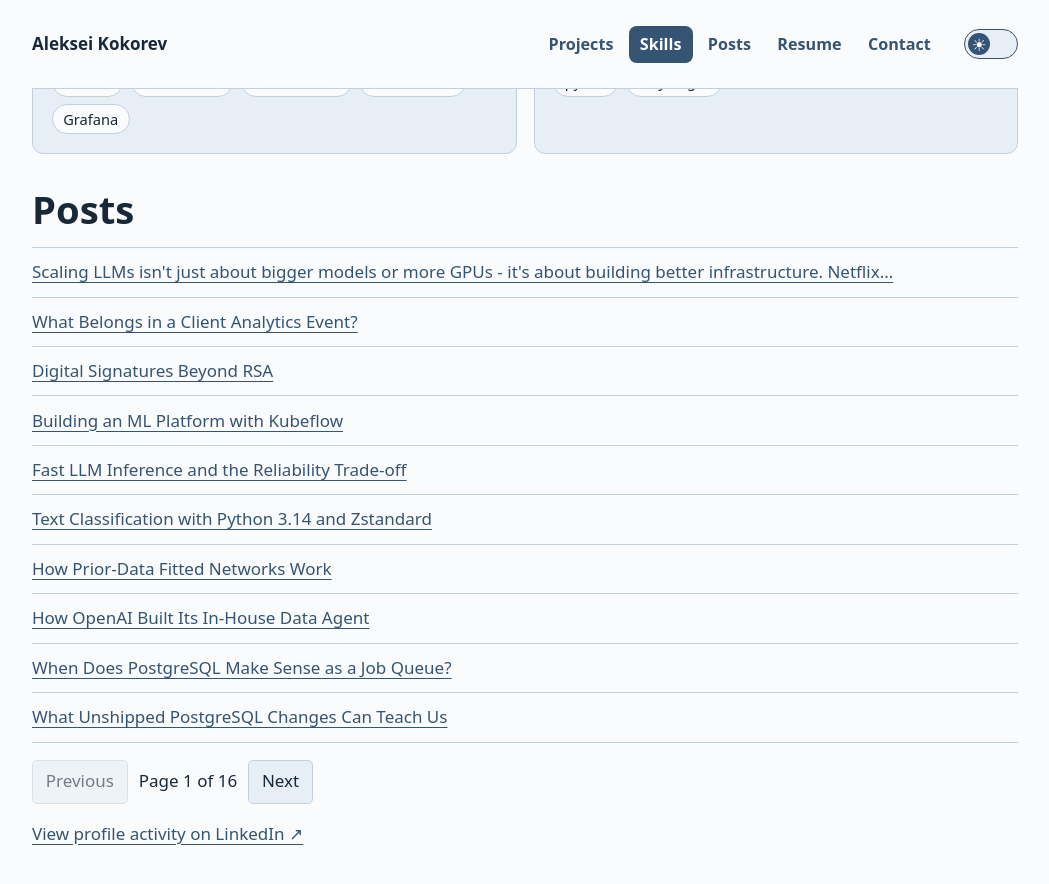
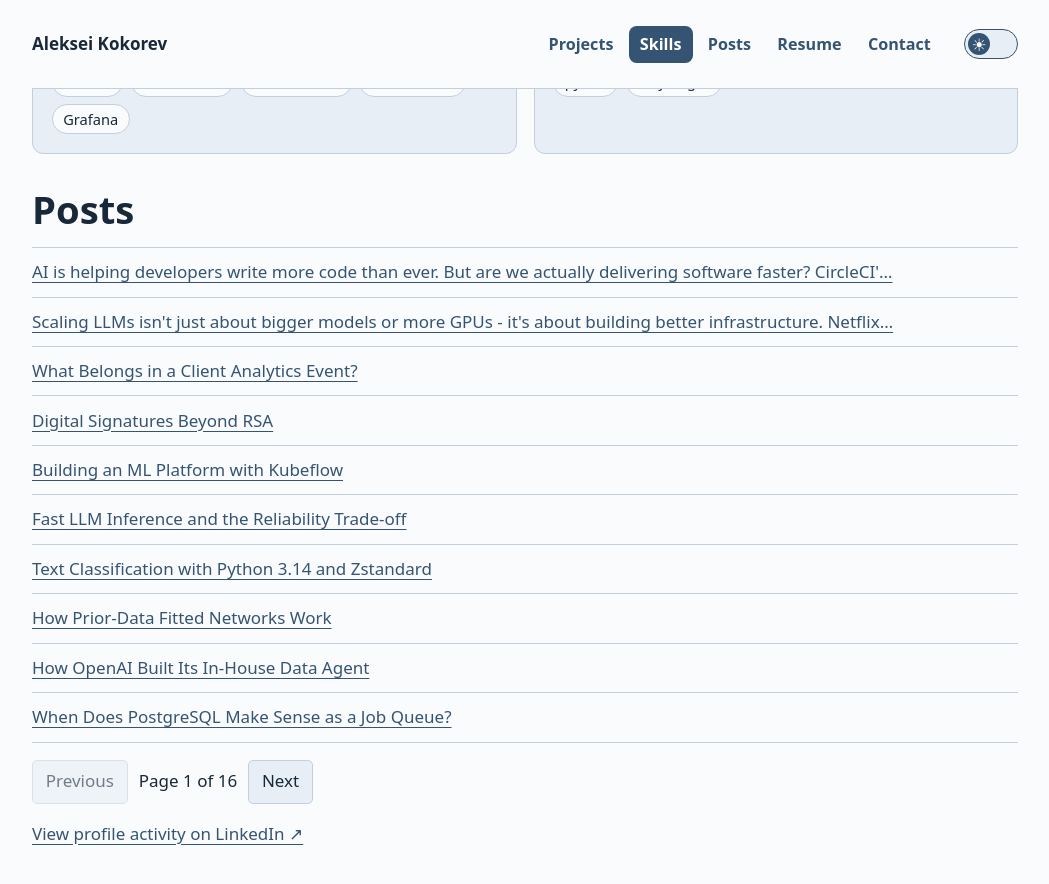
Before and after one commit to alex-coch/alex-coch.github.io, a Jekyll site: the page index.html, which Jekyll copies as it is, in a window 1280 px wide and 900 px high, scrolled down 2330 px. Shown: the top 884 px of the window, without its empty margins (115-1164 px from the left). Built offline with Jekyll 4.4.1, drawn with Linux system fonts in a browser that asks for light colours.

Commit message:
Sync LinkedIn posts from Buffer

```diff
--- a/index.html
+++ b/index.html
@@ -99,6 +99,7 @@
 <section id="writing">
   <h2>Posts</h2>
   <ul class="post-list">
+    <li data-published-at="2026-11-22T10:28:12.252000+00:00"><a href="https://www.linkedin.com/feed/update/urn:li:share:7530215549318946816/">AI is helping developers write more code than ever. But are we actually delivering software faster? CircleCI&#x27;…</a></li>
     <li data-published-at="2026-11-22T08:54:46.548000+00:00"><a href="https://www.linkedin.com/feed/update/urn:li:share:7530192037720170496/">Scaling LLMs isn&#x27;t just about bigger models or more GPUs - it&#x27;s about building better infrastructure. Netflix…</a></li>
     <li><a href="https://www.linkedin.com/feed/update/urn:li:activity:7483528796965560320/">What Belongs in a Client Analytics Event?</a></li>
     <li><a href="https://www.linkedin.com/feed/update/urn:li:activity:7482462025793761280/">Digital Signatures Beyond RSA</a></li>
```
